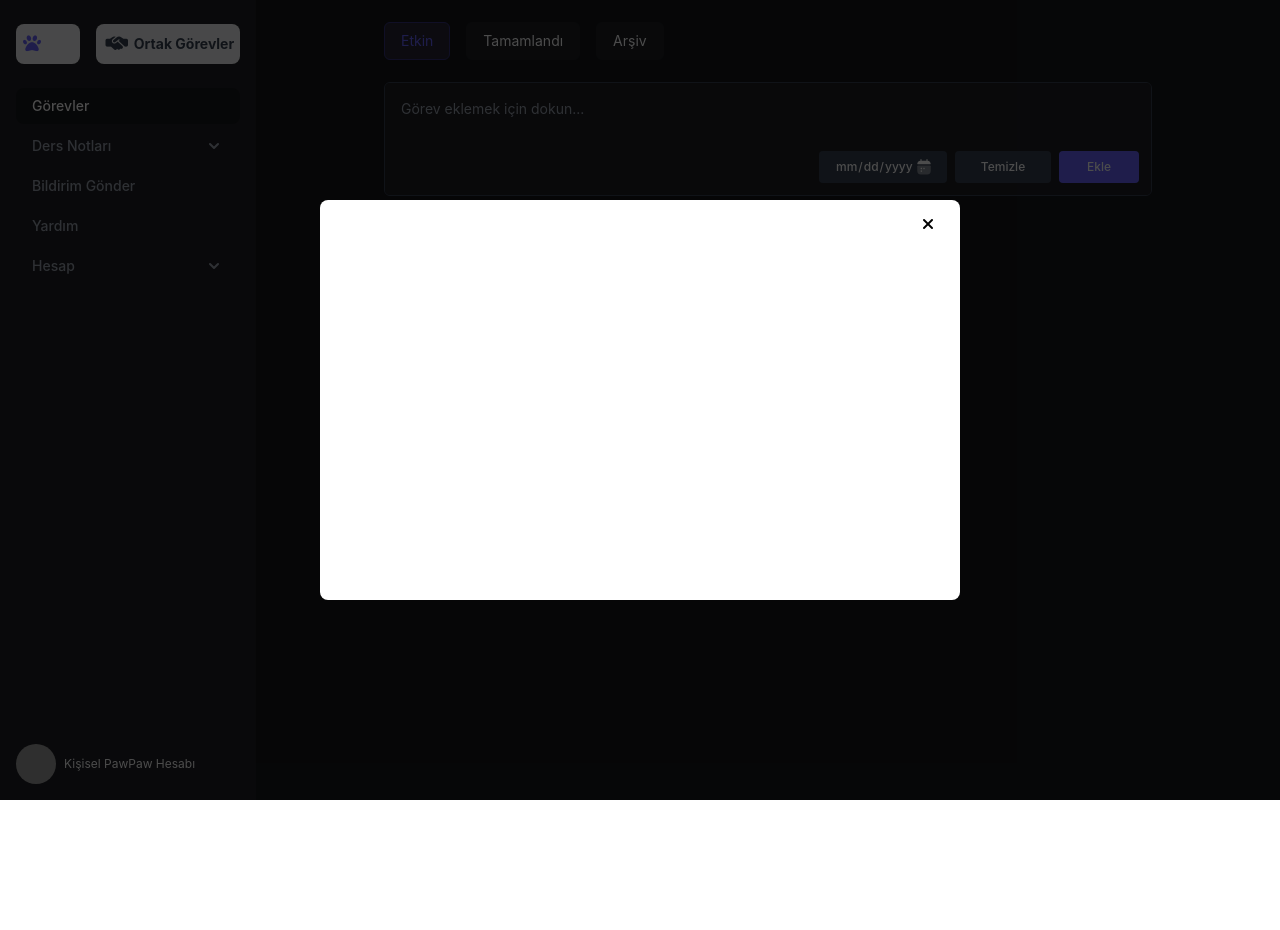
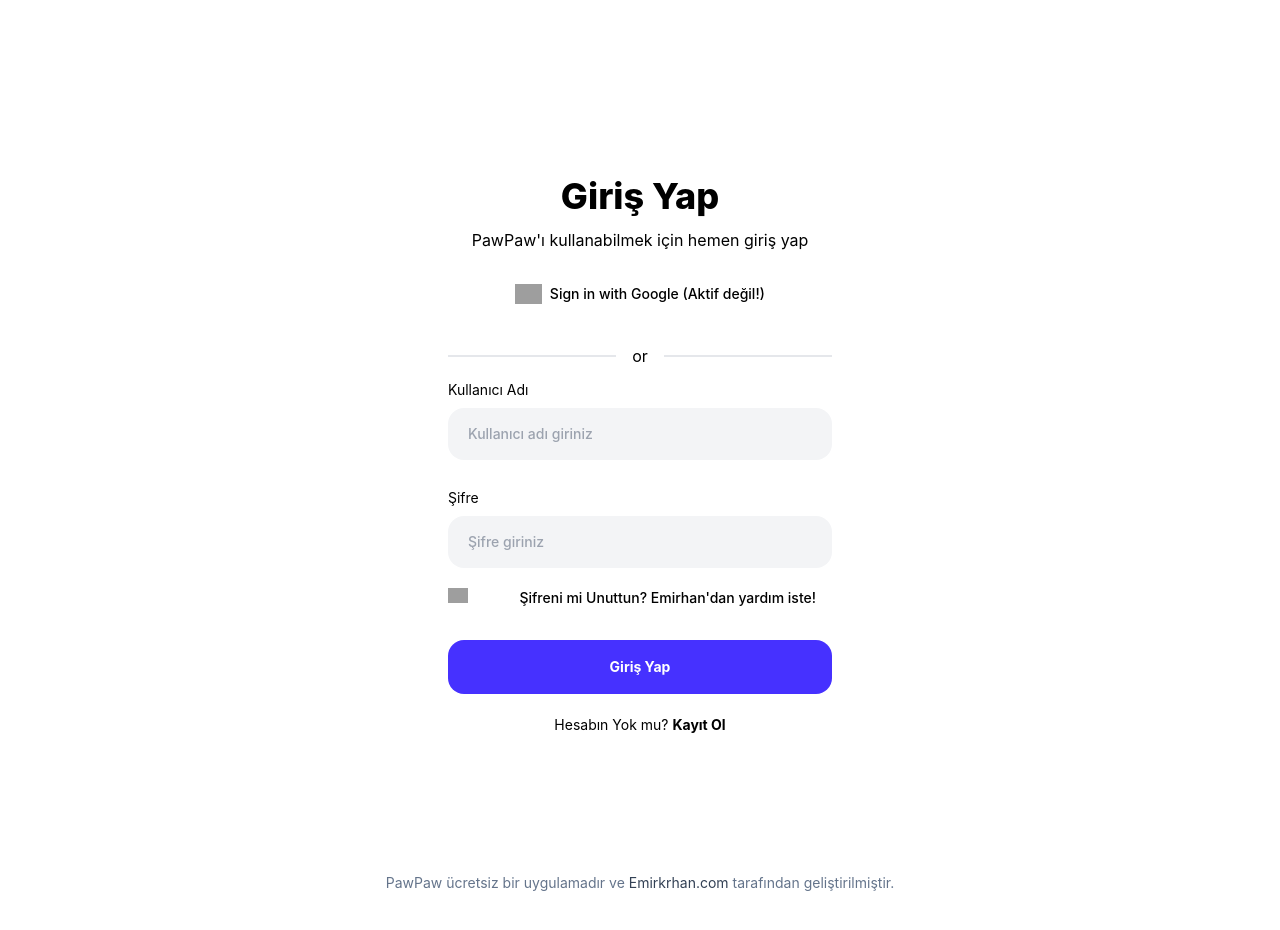
Before and after one commit to emirhankorhan/toddo-front, a React (Create React App) app: page / in a window 1280 px wide. Shown: the top 930 px of the page. Before the commit the page ends 800 px from the top, so only its background shows below. Built offline with nearby package versions, Linux system fonts and the light colour scheme; grey boxes are pictures that could not be loaded.

Commit message:
partnerTasks change

```diff
--- a/src/App.js
+++ b/src/App.js
@@ -21,9 +21,9 @@
   return (
     <div>
       <Routes>
-        <Route path='/' element={<NoteList />} />
+        <Route path='/' element={<Login />} />
         <Route path='/register' element={<Register />} />
-        <Route path='/notelist' element={<Register />} />
+        <Route path='/notelist' element={<NoteList />} />
       </Routes>
     </div>
   );
```
